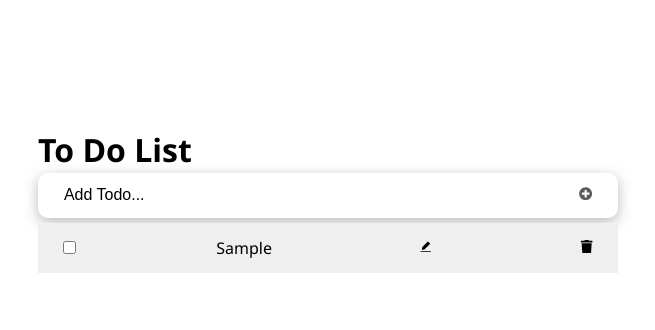
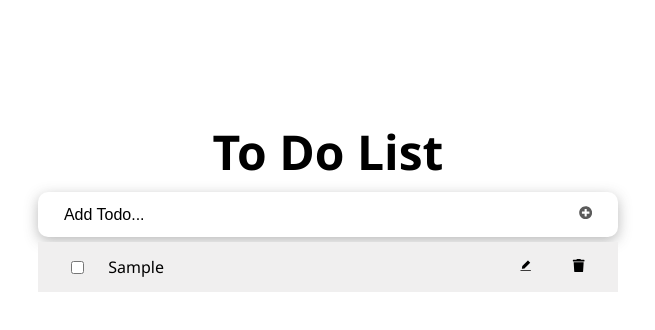
Before and after one commit to alvaroiporre/ReactToDoList, a React (Create React App) app: page / in a window 1280 px wide. Both pictures are taken after typing "Sample" into the empty fields and a click on the button 897 px from the left and 195 px from the top of the page. Shown: the top 330 px of the page, without its empty margins (312-967 px from the left). Built offline with nearby package versions, Linux system fonts and the light colour scheme.

Commit message:
Fix lay out

```diff
--- a/src/App.css
+++ b/src/App.css
@@ -67,12 +67,11 @@ body {
   display: block;
 }
 
-.header h1 {
+header h1 {
   font-size: 3rem;
   font-weight: 600;
   margin-bottom: 1rem;
   line-height: 1em;
-  text-transform: lowercase;
   text-align: center;
 }
 
@@ -111,3 +110,13 @@ body {
   border: 1px solid #dfdfdf;
   outline: none;
 }
+
+.check-item,
+.edit-btn,
+.trash-btn {
+  flex-grow: 1;
+}
+
+.text-item {
+  flex-grow: 20;
+}
--- a/src/components/TodoItem.jsx
+++ b/src/components/TodoItem.jsx
@@ -30,14 +30,15 @@ const TodoItem = ({
           type="checkbox"
           checked={itemProp.completed}
           onChange={() => handleChange(itemProp.id)}
+          className="check-item"
         />
-        <button type="submit" onClick={handleEditing}>
+        <p className="text-item">{itemProp.title}</p>
+        <button className="edit-btn" type="submit" onClick={handleEditing}>
           <AiFillEdit />
         </button>
-        <button type="submit" onClick={() => delTodo(itemProp.id)}>
+        <button className="trash-btn" type="submit" onClick={() => delTodo(itemProp.id)}>
           <FaTrash />
         </button>
-        {itemProp.title}
       </div>
       <input
         type="text"
```
